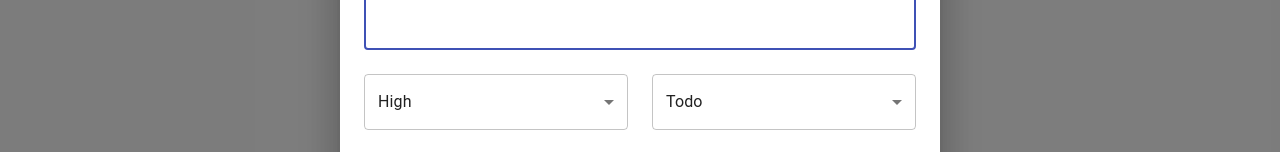
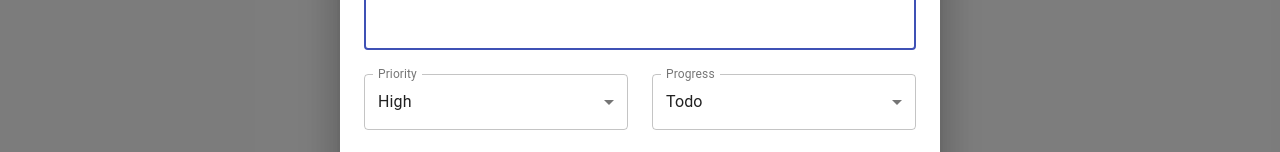
Before and after one commit to leocristofani/task-board, a React (Create React App) app: page /create-task in a window 1280 px wide. Shown: the part 288-440 px from the top of the page. Built offline with nearby package versions, Linux system fonts and the light colour scheme; the HTML template or start-up script is replaced by a standard one.

Commit message:
improve the task form

```diff
--- a/src/modules/task/components/task-form/task-form.tsx
+++ b/src/modules/task/components/task-form/task-form.tsx
@@ -1,11 +1,19 @@
 import { useFormik } from "formik";
-import { Grid, MenuItem, Select, TextField } from "@material-ui/core";
+import {
+  Grid,
+  MenuItem,
+  Select,
+  TextField,
+  FormControl,
+  InputLabel,
+} from "@material-ui/core";
+
 import {
   CreateTaskPayload,
   UpdateTaskPayload,
 } from "../../providers/tasks-state/tasks-state-types";
 
-export const TASK_FORM_ID = "create-task-form";
+export const TASK_FORM_ID = "task-form";
 
 interface TaskFormProps<T> {
   onSubmit: (values: T) => void;
@@ -30,6 +38,7 @@ export default function TaskForm<
     >
       <Grid item xs={12}>
         <TextField
+          required
           autoFocus
           fullWidth
           name="title"
@@ -41,10 +50,16 @@ export default function TaskForm<
       </Grid>
 
       <Grid item xs={12} sm={6}>
+        <FormControl fullWidth>
+          <InputLabel id="task-priority" variant="outlined">
+            Priority
+          </InputLabel>
           <Select
+            required
             fullWidth
+            name="priority"
             label="Priority"
-          name="priority"
+            labelId="task-priority"
             value={formik.values.priority}
             onChange={formik.handleChange}
             variant="outlined"
@@ -53,13 +68,20 @@ export default function TaskForm<
             <MenuItem value="medium">Medium</MenuItem>
             <MenuItem value="low">Low</MenuItem>
           </Select>
+        </FormControl>
       </Grid>
 
       <Grid item xs={12} sm={6}>
+        <FormControl fullWidth>
+          <InputLabel id="task-progress" variant="outlined">
+            Progress
+          </InputLabel>
           <Select
+            required
             fullWidth
+            name="progress"
             label="Progress"
-          name="progress"
+            labelId="task-progress"
             value={formik.values.progress}
             onChange={formik.handleChange}
             variant="outlined"
@@ -69,10 +91,12 @@ export default function TaskForm<
             <MenuItem value="inReview">In Review</MenuItem>
             <MenuItem value="done">Done</MenuItem>
           </Select>
+        </FormControl>
       </Grid>
 
       <Grid item xs={12}>
         <TextField
+          required
           fullWidth
           multiline
           name="description"
```
Lines whose indentation alone changed are shown as unchanged.
